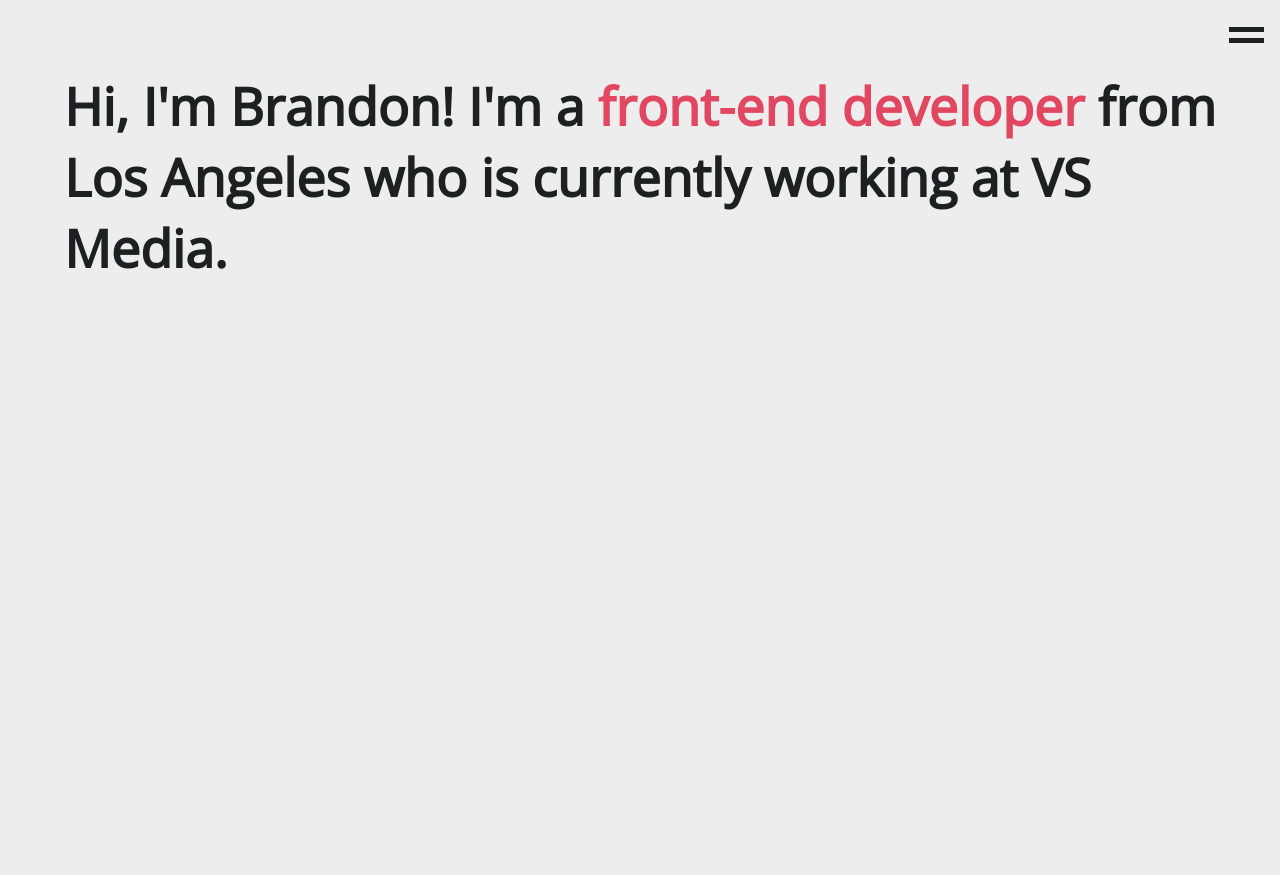
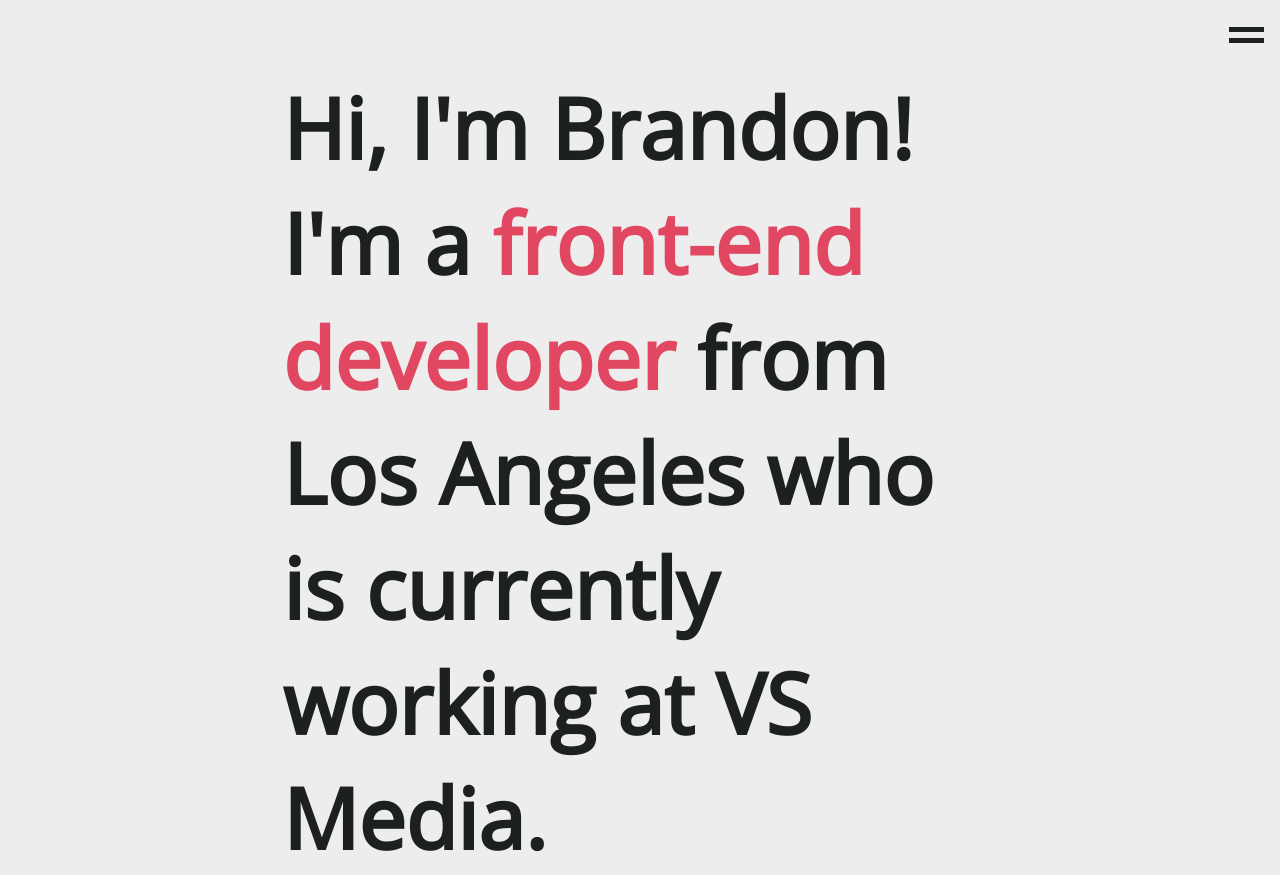
Before and after one commit to bd2187/portfolio-2019, a React app: page / in a window 1280 px wide. Before the commit the page ends 800 px from the top, so only its background shows below. Built offline with nearby package versions, Linux system fonts and the light colour scheme.

Commit message:
Merge with homepage branch

```diff
--- a/src/components/Home/Home.css
+++ b/src/components/Home/Home.css
@@ -1,5 +1,7 @@
 .title-wrap {
     /* background: orange; */
+    max-width: 715px;
+    margin: 0 auto;
 }
 
 .title-wrap h1 {
@@ -10,3 +12,15 @@
 .off-color-for-text {
     color: #e14761;
 }
+
+@media only screen and (min-width: 500px) {
+    .title-wrap h1 {
+        font-size: 4.25em;
+    }
+}
+
+@media only screen and (min-width: 575px) {
+    .title-wrap h1 {
+        font-size: 5.25em;
+    }
+}
```
